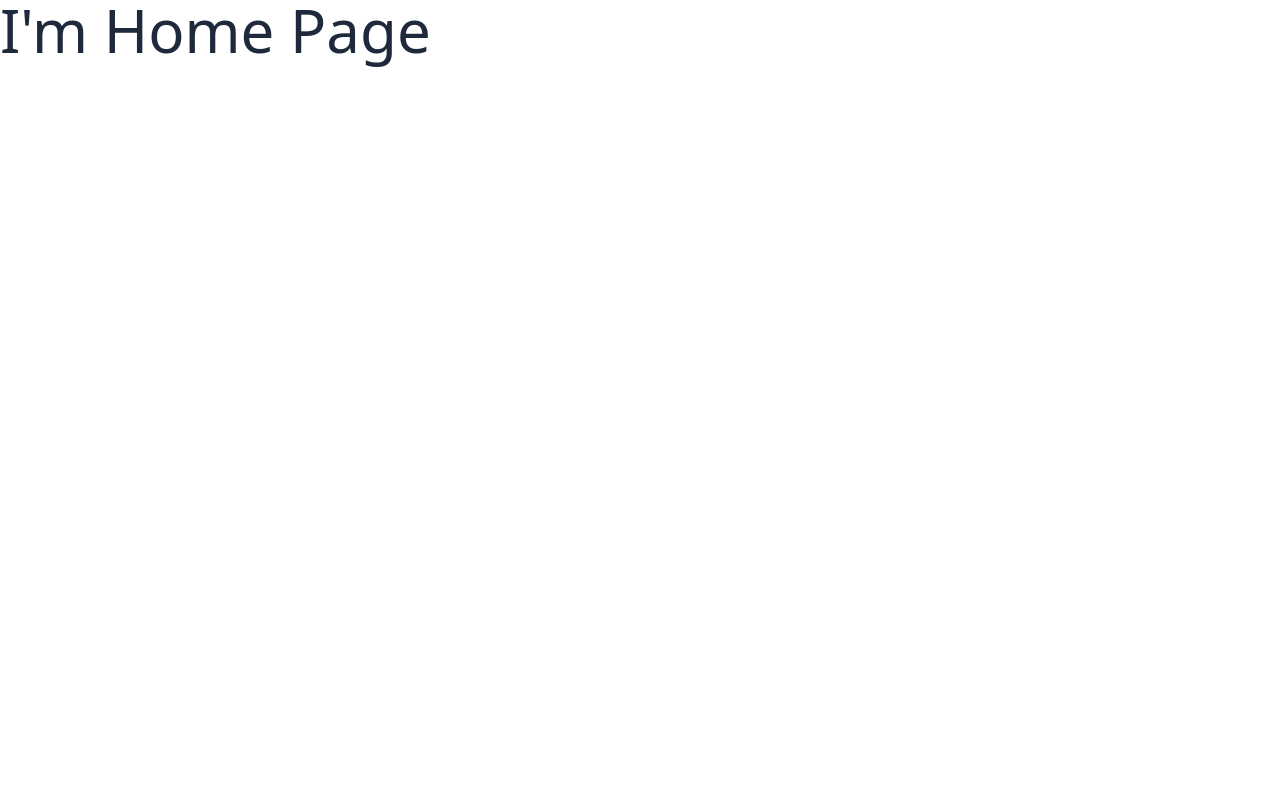
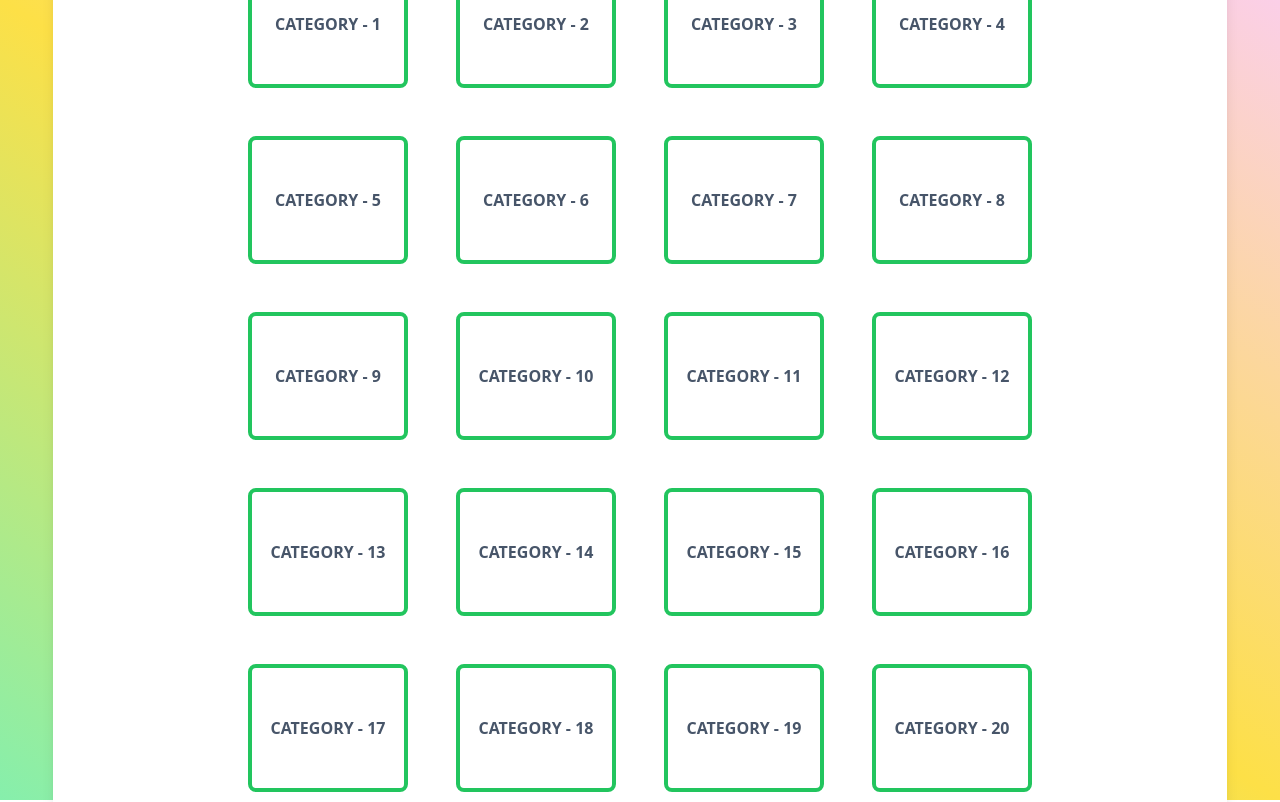
Before and after one commit to Jhernn127/vue-basic-template, a Vue app: page / in a window 1280 px wide. Shown: the top 802 px of the page. Built offline with nearby package versions, Linux system fonts and the light colour scheme; the HTML template or start-up script is replaced by a standard one.

Commit message:
main page layout

```diff
--- a/src/App.vue
+++ b/src/App.vue
@@ -1,5 +1,18 @@
 <script setup></script>
 
 <template>
-<RouterView />
+    <main>
+        <div class="card" >
+        <RouterView />
+        </div>
+    </main>
 </template>
+
+<style lang="postcss" scoped>
+main {
+    @apply flex h-screen items-center justify-center bg-gradient-to-tr from-green-300 via-yellow-300 to-pink-200;
+    & .card {
+       @apply flex h-5/6 min-h-fit w-11/12 flex-col items-center gap-16 overflow-auto rounded-lg bg-white p-8 shadow-lg;
+    }
+}
+</style>
--- a/src/views/HomePage.vue
+++ b/src/views/HomePage.vue
@@ -1,5 +1,39 @@
 <script setup></script>
 
 <template>
-  <h1 class="text-6xl font-thin text-slate-800">I'm Home Page</h1>
+  <div class="brand">
+    <img class="logo" src="logo.svg" alt="logo" />
+    <h1 class="title">Triviantastic</h1>
+    <img class="logo" src="logo.svg" alt="logo" />
+  </div>
+  <div class="categories">
+    <RouterLink :to="`/question/category/${n}`" v-for="n in 24" :key="n" class="category">Category - {{  n }}
+    </RouterLink>
+  </div>
 </template>
+
+<style lang="postcss" scoped>
+.brand {
+  @apply flex items-center justify-center gap-4;
+
+  & .logo {
+    @apply h-16 w-16;
+  }
+
+  & .title {
+    @apply text-6xl font-thin tracking-widest text-slate-700 uppercase;
+  }
+}
+
+.categories {
+  @apply grid flex-grow grid-cols-4 gap-12;
+
+  & .category {
+    @apply flex h-32 w-40 items-center justify-center rounded-lg border-4 border-green-500 py-4 font-bold uppercase text-slate-600 transition-colors duration-300;
+
+    &:hover {
+      @apply cursor-pointer border-red-500 bg-red-500 text-white;
+    }
+  }
+}
+</style>
```
